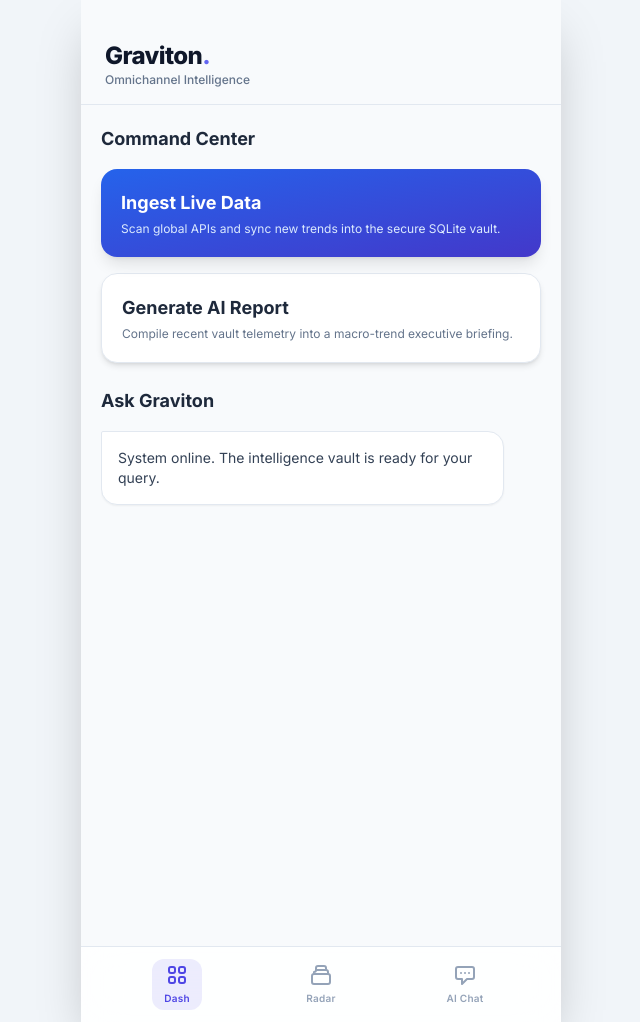
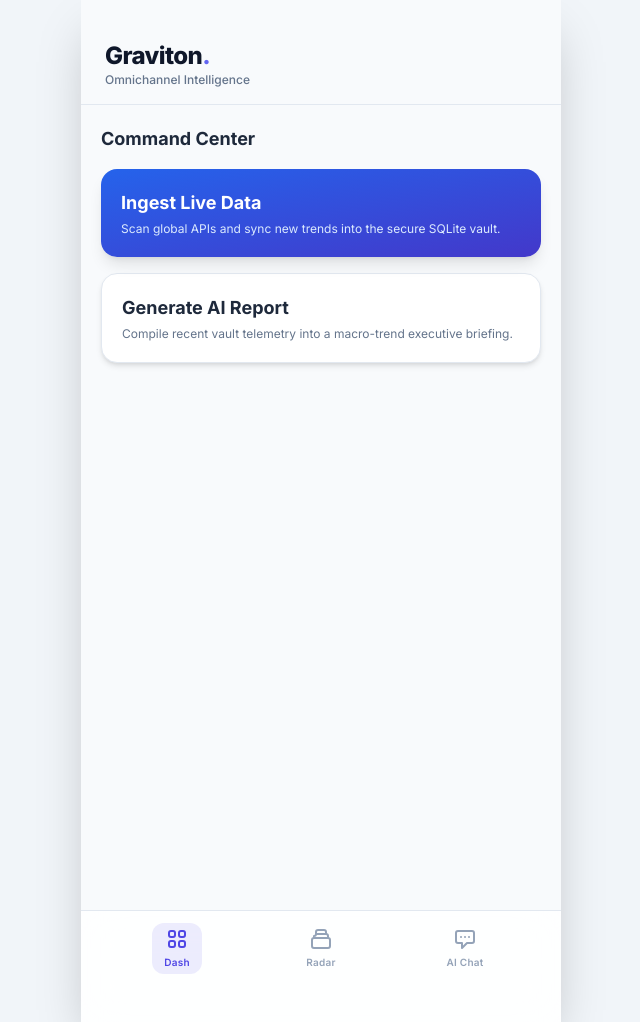
Before and after one commit to shauryasrivastava5357/omni-cloud-node, a Flask app: page / in a window 1280 px wide. Shown: the whole page, without its empty margins (319-959 px from the left). Run offline with Flask 3, Linux system fonts and the light colour scheme; some libraries are stand-ins or nearby versions.

Commit message:
Fixed UI overlap and forced strict tab hiding logic

```diff
--- a/templates/index.html
+++ b/templates/index.html
@@ -2,32 +2,39 @@
 <html lang="en">
 <head>
     <meta charset="UTF-8">
-    <meta name="viewport" content="width=device-width, initial-scale=1.0, maximum-scale=1.0, user-scalable=no">
+    <!-- ADDED viewport-fit=cover for modern Android edge-to-edge screens -->
+    <meta name="viewport" content="width=device-width, initial-scale=1.0, maximum-scale=1.0, user-scalable=no, viewport-fit=cover">
     <title>Graviton AI</title>
+
+    <link rel="manifest" href="/manifest.json">
     <script src="https://cdn.tailwindcss.com"></script>
     <script>
-        tailwind.config = { darkMode: 'media' } // Automatically reads phone's light/dark setting
+        tailwind.config = { darkMode: 'media' }
     </script>
     <link href="https://fonts.googleapis.com/css2?family=Inter:wght@400;500;600;700;800&display=swap" rel="stylesheet">
     <style>
         body { font-family: 'Inter', sans-serif; overflow: hidden; margin: 0; }
         .app-container { max-width: 480px; margin: 0 auto; height: 100vh; display: flex; flex-direction: column; position: relative; }
-        .content-area { flex: 1; overflow-y: auto; padding: 20px 20px 100px 20px; scroll-behavior: smooth; }
+
+        /* Increased padding-bottom to 130px so content doesn't hide behind the taller nav bar */
+        .content-area { flex: 1; overflow-y: auto; padding: 20px 20px 130px 20px; scroll-behavior: smooth; }
         ::-webkit-scrollbar { display: none; }
 
-        /* Glass Navigation adapts to light/dark */
-        .glass-nav { backdrop-filter: blur(20px); padding-bottom: env(safe-area-inset-bottom); }
+        .glass-nav { backdrop-filter: blur(20px); }
         .tab-btn { transition: all 0.2s ease; display: flex; flex-direction: column; align-items: center; justify-content: center; gap: 4px; }
 
-        /* Shimmer Loading */
         .shimmer { background: linear-gradient(90deg, #cbd5e1 25%, #e2e8f0 50%, #cbd5e1 75%); background-size: 200% 100%; animation: shimmer 1.5s infinite; border-radius: 8px; }
         @media (prefers-color-scheme: dark) {
             .shimmer { background: linear-gradient(90deg, #1e293b 25%, #334155 50%, #1e293b 75%); }
         }
         @keyframes shimmer { 0% { background-position: -200% 0; } 100% { background-position: 200% 0; } }
 
-        .view-section { display: none; animation: fadeIn 0.2s ease-in-out; }
-        .view-section.active { display: block; }
+        /* FIXED TAB LOGIC: Strict overrides to prevent Tailwind from showing hidden tabs */
+        .view-section { display: none !important; animation: fadeIn 0.2s ease-in-out; }
+        #view-dashboard.active { display: block !important; }
+        #view-feed.active { display: block !important; }
+        #view-chat.active { display: flex !important; flex-direction: column; }
+
         @keyframes fadeIn { from { opacity: 0; transform: translateY(5px); } to { opacity: 1; transform: translateY(0); } }
     </style>
 </head>
@@ -72,7 +79,7 @@
         </div>
 
         <!-- VIEW 3: AI CHAT -->
-        <div id="view-chat" class="view-section flex flex-col h-full">
+        <div id="view-chat" class="view-section h-full">
             <h2 class="text-lg font-bold mb-4 text-slate-800 dark:text-slate-100">Ask Graviton</h2>
             <div id="chat-history" class="flex-1 flex flex-col gap-4 mb-4 overflow-y-auto">
                 <div class="bg-white dark:bg-indigo-900/30 border border-slate-200 dark:border-indigo-500/20 p-4 rounded-2xl rounded-tl-sm w-11/12 shadow-sm">
@@ -90,8 +97,8 @@
 
     </div>
 
-    <!-- BOTTOM NAVIGATION -->
-    <div class="glass-nav bg-white/85 dark:bg-slate-900/85 border-t border-slate-200 dark:border-slate-800 absolute bottom-0 w-full px-6 py-3 flex justify-between items-center z-20">
+    <!-- BOTTOM NAVIGATION (Added pb-12 padding to lift above Android System Nav) -->
+    <div class="glass-nav bg-white/85 dark:bg-slate-900/85 border-t border-slate-200 dark:border-slate-800 absolute bottom-0 w-full px-6 pt-3 pb-12 flex justify-between items-center z-20">
         <button onclick="switchTab('dashboard')" id="tab-dashboard" class="tab-btn active flex-1 items-center text-slate-400 dark:text-slate-500">
             <div class="icon-bg flex flex-col items-center">
                 <svg class="w-6 h-6 mb-1" fill="none" stroke="currentColor" viewBox="0 0 24 24"><path stroke-linecap="round" stroke-linejoin="round" stroke-width="2" d="M4 6a2 2 0 012-2h2a2 2 0 012 2v2a2 2 0 01-2 2H6a2 2 0 01-2-2V6zM14 6a2 2 0 012-2h2a2 2 0 012 2v2a2 2 0 01-2 2h-2a2 2 0 01-2-2V6zM4 16a2 2 0 012-2h2a2 2 0 012 2v2a2 2 0 01-2 2H6a2 2 0 01-2-2v-2zM14 16a2 2 0 012-2h2a2 2 0 012 2v2a2 2 0 01-2 2h-2a2 2 0 01-2-2v-2z"></path></svg>
@@ -117,7 +124,6 @@
 </div>
 
 <style>
-    /* Active Tab Colors */
     .tab-btn.active { color: #4f46e5; }
     .dark .tab-btn.active { color: #6366f1; }
     .tab-btn.active .icon-bg { background-color: rgba(79, 70, 229, 0.1); border-radius: 12px; padding: 4px 12px; }
```
